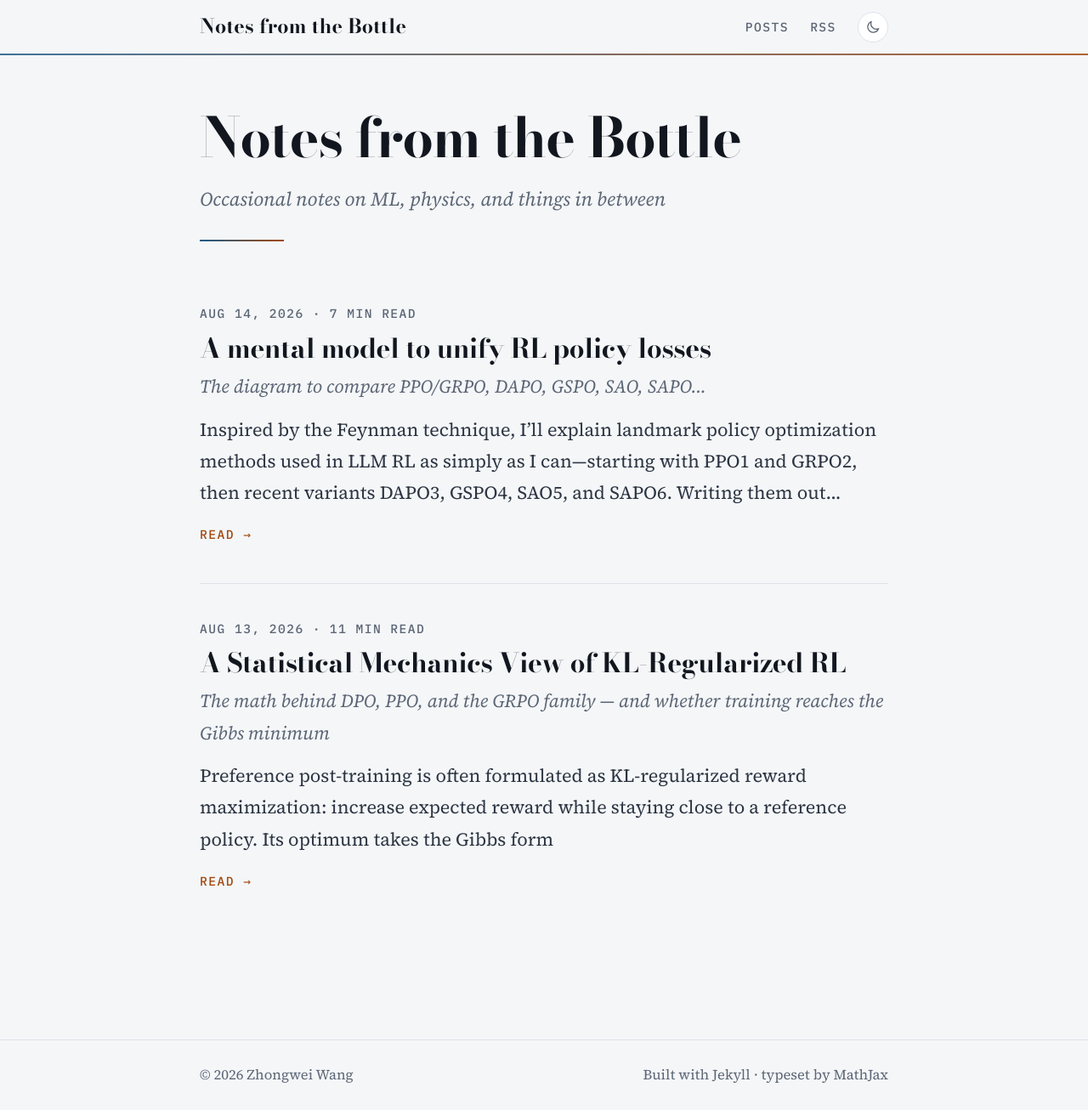
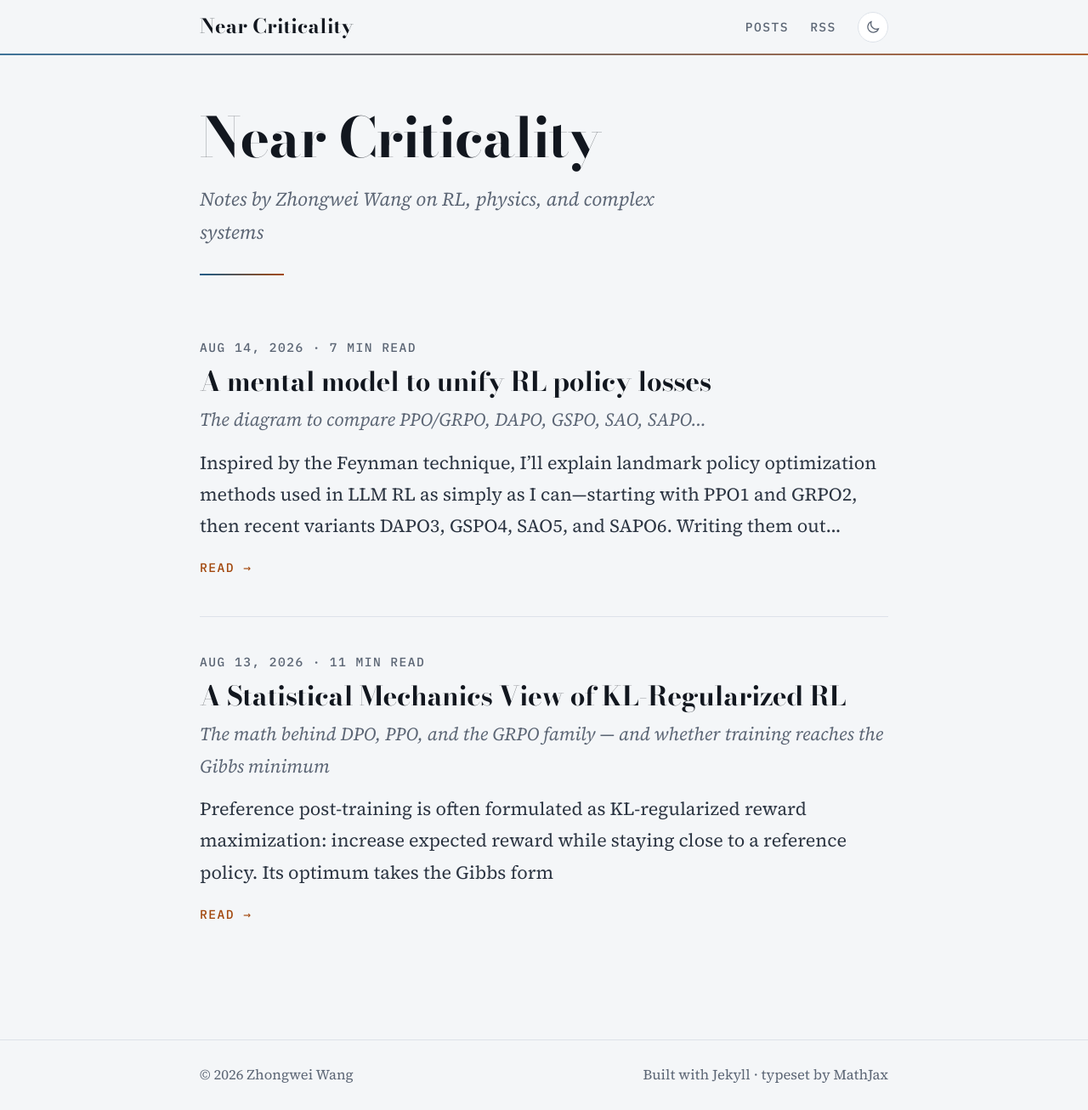
Before and after one commit to Wang-Zhongwei/blog, a Jekyll site: the page built from index.md, in a window 1280 px wide and 1306 px high. Shown: the whole window at 85% size. Built offline with Jekyll 4.4.1, drawn with Linux system fonts in a browser that asks for light colours.

Commit message:
Rename blog to "Near Criticality"
Replaces the placeholder title/description with a name that reads as
a real brand while keeping the author's name in the description for
search/entity association.

Co-Authored-By: Claude Sonnet 5 <noreply@anthropic.com>

```diff
--- a/_config.yml
+++ b/_config.yml
@@ -1,5 +1,5 @@
-title: "Notes from the Bottle"   # pick your own blog title
-description: "Occasional notes on ML, physics, and things in between"
+title: "Near Criticality"   # pick your own blog title
+description: "Notes by Zhongwei Wang on RL, physics, and complex systems"
 author: "Zhongwei Wang"
 lang: en
 
```
